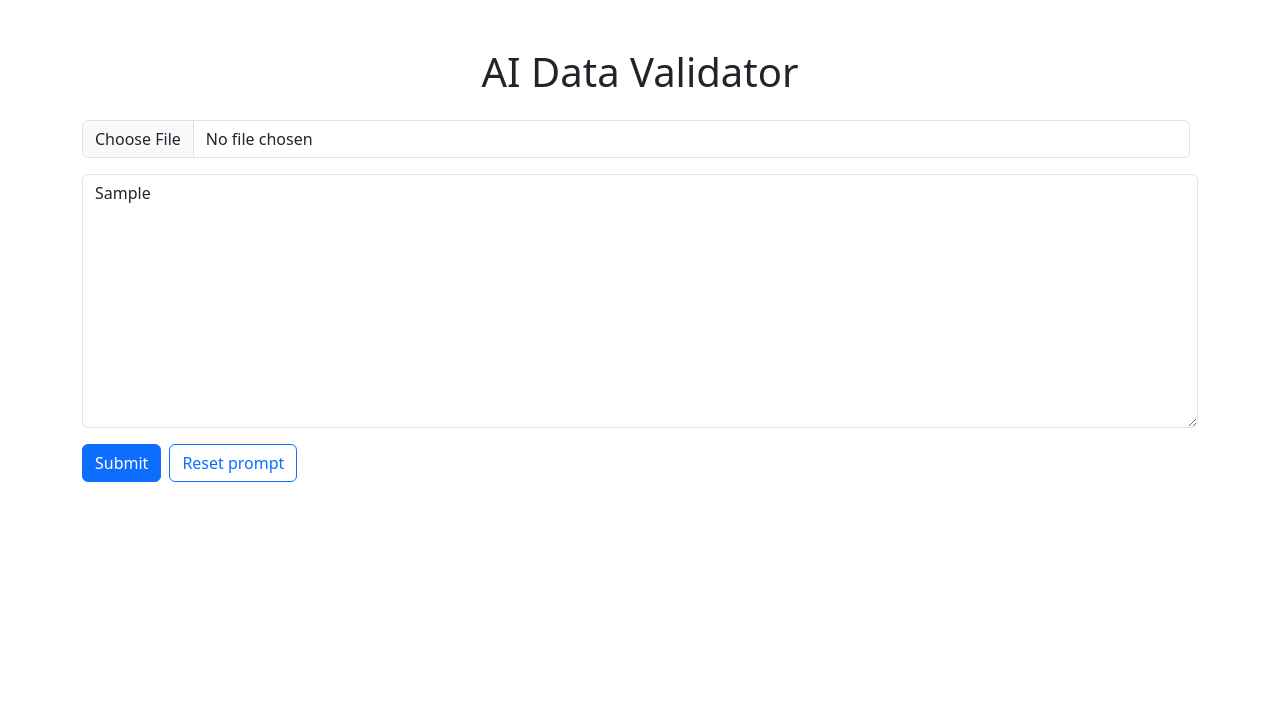
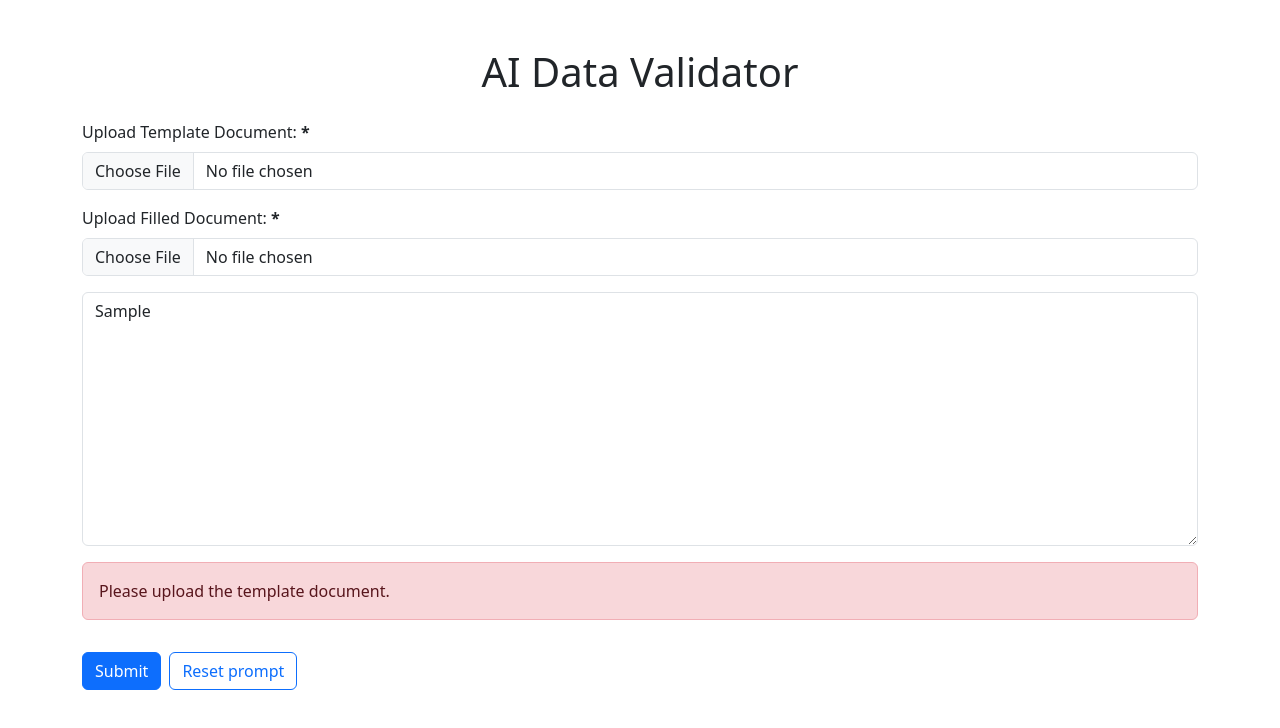
Before and after one commit to YowoSK/Hackaton24-VICTUS-3, a React (Create React App) app in the folder validator/: page / in a window 1280 px wide. Both pictures are taken after typing "Sample" into the empty fields and a click on the button "Submit". Shown: the top 728 px of the page. Built offline with nearby package versions, Linux system fonts and the light colour scheme.

Commit message:
added error handling - when missing documents

```diff
--- a/validator/src/components/HomePage.js
+++ b/validator/src/components/HomePage.js
@@ -2,12 +2,18 @@ import React, { useState } from 'react';
 import './HomePage.css';
 
 const HomePage = () => {
-    const [file, setFile] = useState(null);
+    const [templateFile, setTemplateFile] = useState(null);
+    const [filledFile, setFilledFile] = useState(null);
     const [prompt, setPrompt] = useState('');
     const [result, setResult] = useState('');
+    const [error, setError] = useState('');
 
-    const handleFileChange = (event) => {
-        setFile(event.target.files[0]);
+    const handleTemplateFileChange = (event) => {
+        setTemplateFile(event.target.files[0]);
+    };
+
+    const handleFilledFileChange = (event) => {
+        setFilledFile(event.target.files[0]);
     };
 
     const handlePromptChange = (event) => {
@@ -15,36 +21,59 @@ const HomePage = () => {
     };
 
     const handleSubmit = () => {
-        if (file && prompt) {
+        if (!templateFile) {
+            setError('Please upload the template document.');
+        } else if (!filledFile) {
+            setError('Please upload the filled document.');
+        } else {
             // Simulate document validation and set result
-            const simulatedFlaws = `Document: ${file.name}\nFlaws: Missing title, Incorrect date format, Inconsistent terminology.`;
+            const simulatedFlaws = `Template Document: ${templateFile.name}\nFilled Document: ${filledFile.name}\nFlaws: Missing title, Incorrect date format, Inconsistent terminology.`;
             setResult(simulatedFlaws);
-        } else {
-            alert('Please upload a file and enter a prompt.');
+            setError('');
         }
     };
 
     const handleReset = () => {
         setPrompt('');
+        setError('');
     };
 
     return (
         <div className="container mt-5">
             <h1 className="text-center mb-4">AI Data Validator</h1>
-            <div className="mb-3 d-flex">
+            <div className="mb-3">
+                <label htmlFor="templateFile" className="form-label">Upload Template Document: <b>*</b></label>
                 <input
                     type="file"
-                    className="form-control me-2"
-                    onChange={handleFileChange}
+                    id="templateFile"
+                    className="form-control"
+                    onChange={handleTemplateFileChange}
+                    aria-label="Upload Template Document"
+                />
+            </div>
+            <div className="mb-3">
+                <label htmlFor="filledFile" className="form-label">Upload Filled Document: <b>*</b></label>
+                <input
+                    type="file"
+                    id="filledFile"
+                    className="form-control"
+                    onChange={handleFilledFileChange}
+                    aria-label="Upload Filled Document"
                 />
             </div>
             <textarea
-                className="form-control me-2"
+                className="form-control mb-3"
                 placeholder="Enter your prompt"
                 value={prompt}
                 rows={10}
                 onChange={handlePromptChange}
+                aria-label="Enter your prompt"
             />
+            {error && (
+            <div className="alert alert-danger mt-3" role="alert">
+                {error}
+            </div>
+        )}
             <button className="btn mt-3 btn-primary me-2" onClick={handleSubmit}>Submit</button>
             <button className="btn mt-3 btn-outline-primary" onClick={handleReset}>Reset prompt</button>
             {result && (
```
